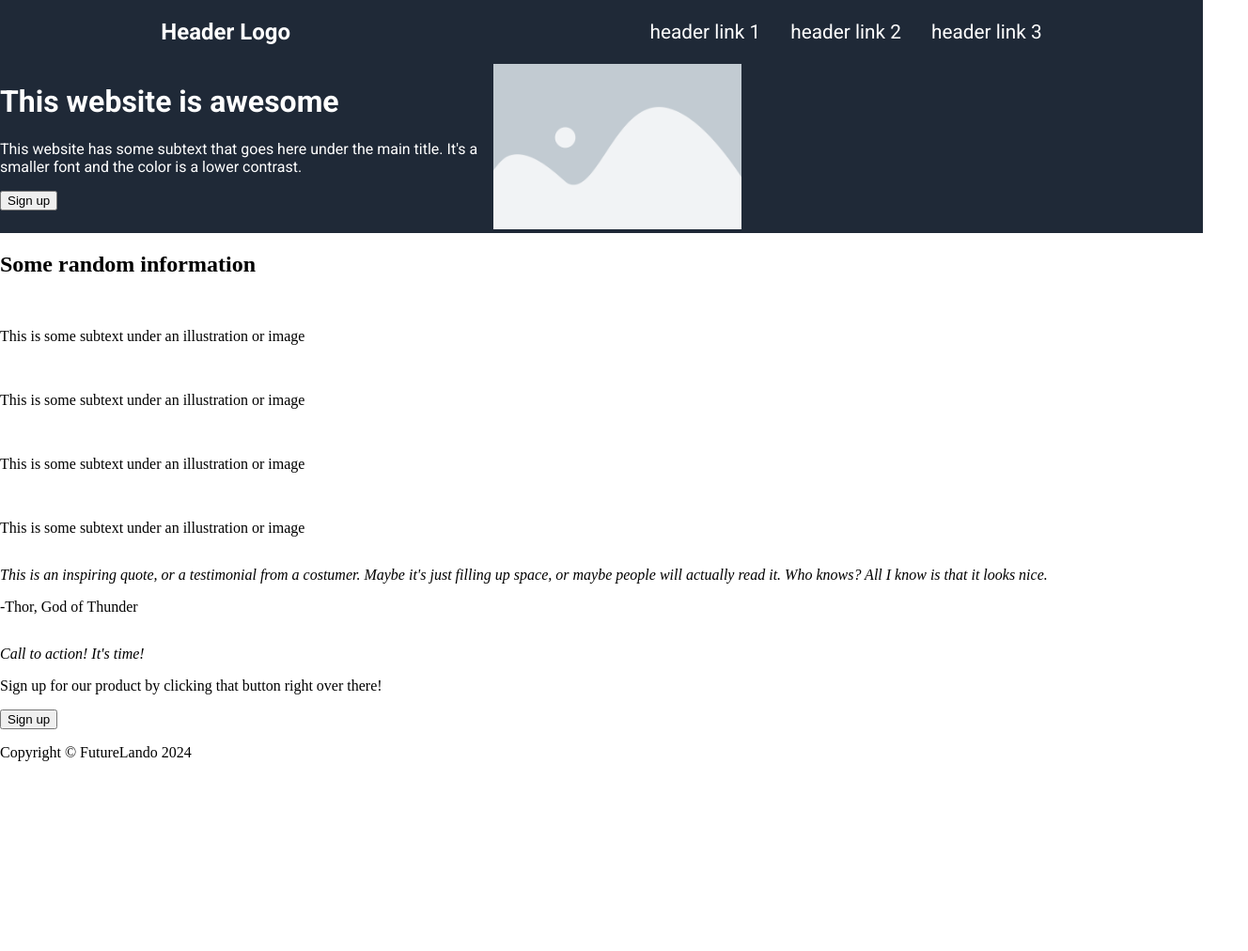
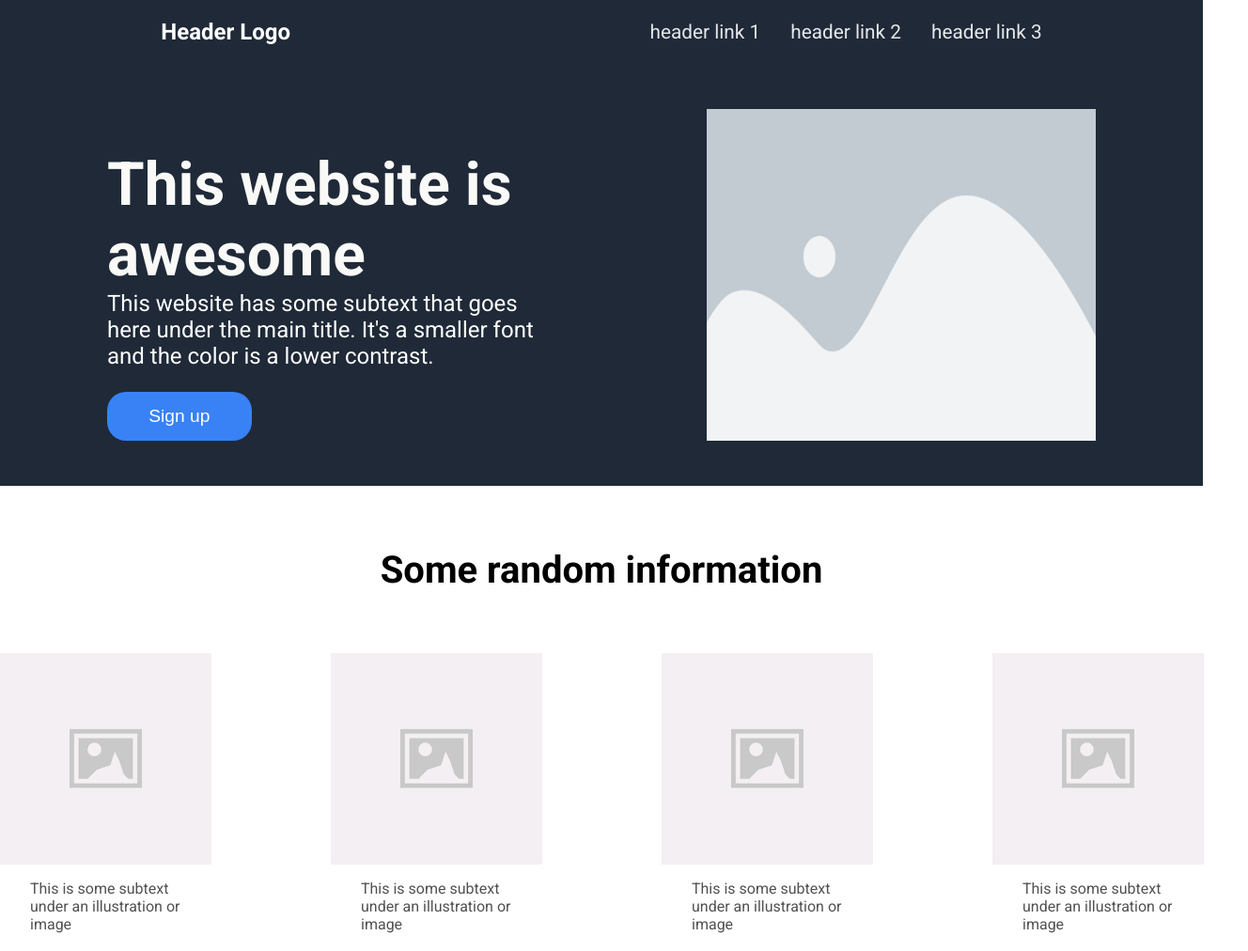
Before and after one commit to Futureland3/landing-page, a plain HTML site: page index.html in a window 1280 px wide. Shown: the top 1012 px of the page at 94% size, 1328 px wide, since content can reach past the window. Before the commit the page ends 826 px from the top, so only its background shows below. Drawn offline with Linux system fonts and the light colour scheme.

Commit message:
Complete Section one, two and three Get started on section four Make footer stick to the bottom of the page Add content div in html

```diff
--- a/index.html
+++ b/index.html
@@ -21,41 +21,42 @@
         </div>
     </div>
 
+    <div class="content">
         <div class="section one">
             <div class="description">
                 <div class="part one">
-                <h1>This website is awesome</h1>
+                    <h1 id="title">This website is awesome</h1>
                 </div>
                 <div class="part two">
-                <p>This website has some subtext that goes here under the main title. It's a smaller font and the color is a lower contrast.</p>
+                    <p style="font-size: 1.5em; margin-top: 0;">This website has some subtext that goes here under the main title. It's a smaller font and the color is a lower contrast.</p>
                 </div>
                 <div class="part three">
-                <button>Sign up</button>
+                    <button class="button one">Sign up</button>
                 </div>
             </div>
-        <div class="img">
+
             <img src="./elementor-placeholder-image.webp" alt="placeholer_image" id="placeholder">
-        </div>
+
         </div>
         <div class="section two">
             <div class="part one">
-            <h2>Some random information</h2>
+                <h2 style="font-size: 2.5em;">Some random information</h2>
             </div>
             <div class="part two">
                 <div class="example one">
-                <img src="" alt="">
+                    <img src="./square-placeholder.png" alt="sqr">
                     <p>This is some subtext under an illustration or image</p>
                 </div>
                 <div class="example two">
-                <img src="" alt="">
+                    <img src="./square-placeholder.png" alt="sqr">
                     <p>This is some subtext under an illustration or image</p>
                 </div>
                 <div class="example three">
-                <img src="" alt="">
+                    <img src="./square-placeholder.png" alt="sqr">
                     <p>This is some subtext under an illustration or image</p>
                 </div>
                 <div class="example four">
-                <img src="" alt="">
+                    <img src="./square-placeholder.png" alt="sqr">
                     <p>This is some subtext under an illustration or image</p>
                 </div>
             </div>
@@ -63,16 +64,17 @@
         <div class="section three">
             <p class="quote"><i>This is an inspiring quote, or a testimonial from a costumer. Maybe it's just filling up space, or maybe people will actually read it.
                  Who knows? All I know is that it looks nice. </i></p>
-        <p>-Thor, God of Thunder</p>
+            <p class="quote author">-Thor, God of Thunder</p>
         </div>
         <div class="section four">
             <div class="middle">
                 <div class="left">
-                <p><em>Call to action! It's time!</em></p>
-                <p>Sign up for our product by clicking that button right over there!</p>
+                    <p class="call one">Call to action! It's time!</p>
+                    <p class="call two">Sign up for our product by clicking that button right over there!</p>
                 </div>
                 <div class="right">
-                <button>Sign up</button>
+                    <button class="button two">Sign up</button>
+                </div>
             </div>
         </div>
     </div>
--- a/style.css
+++ b/style.css
@@ -1,7 +1,9 @@
 body {
+    height: 100vh;
     display: flex;
     flex-direction: column;
     margin: 0;
+    font-family: "Roboto";
 }
 
 .header {
@@ -24,8 +26,12 @@ li{
 }
 
 a {
-    color: white;
+    color: #E5E7EB;
     text-decoration: none;
+}
+
+.content {
+    flex-grow: 1;
 }
 
 .section.one {
@@ -33,9 +39,109 @@ a {
     font-family: "Roboto";
     color: white;
     display: flex;
+    padding: 3em;
+    gap: 2em;
+    justify-content: space-around;
+}
+
+.description {
+    width: 40%;
+}
+
+#title {
+    font-size: 4em;
+    margin-bottom: 0;
+    color: #F9FAF8;
 }
 
 #placeholder{
     width: 35%;
     height: auto;
 }
+
+button {
+    color: white;
+    background-color: #3882F6;
+    padding: 1em;
+    width: 8em;
+    padding-top: 0.8em;
+    padding-bottom: 0.8em;
+    border: none;
+    border-radius: 20px;
+    font-size: 1.2em;
+}
+
+.section.two{
+    display: flex;
+    flex-direction: column;
+    align-items: center;
+    margin-top: 2em;
+    margin-bottom: 6em;
+}
+
+.section.two, .part.two{
+    display: flex;
+    gap: 2em;
+}
+
+.example {
+    display: flex;
+    flex-direction: column;
+    align-items: center;
+    width: 10em;
+    color: #505152;
+    padding: 0 5em;
+}
+
+.example img{
+    /* width: 50%; */
+    height: auto;
+}
+
+
+.section.three {
+    background-color: #E5E7EB;
+    display: flex;
+    flex-direction: column;
+    color:#323232;
+    font-size: 2.3em;
+    justify-content: center;
+    align-items: center;
+    padding-top: 1.5em;
+}
+
+.quote{
+    width: 50vw;
+    font-weight: 300;
+    margin-top: 3em;
+}
+
+.quote.author{
+    margin-left: auto;
+    margin-top:0;
+    margin-bottom: 3em;
+    font-size: 0.7em;
+    font-weight: bold;
+}
+
+.section.four {
+    padding: 5em 10em;
+}
+
+.middle{
+    display: flex;
+    background-color: #3882F6;
+    color: white;
+    padding: 2em;
+    border-radius: 10px;
+    justify-content: space-around;
+}
+
+.button.two{
+    border: 2px solid #F9FAF8;
+}
+
+.call.one{
+    font-weight: bolder;
+    font-size: 1.5em;
+}
```
Also changed, not shown: square-placeholder.png (added). Lines whose indentation alone changed are shown as unchanged.
